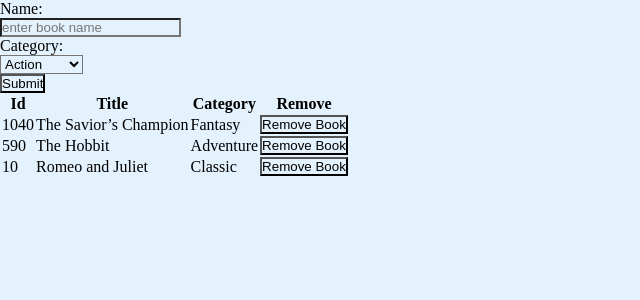
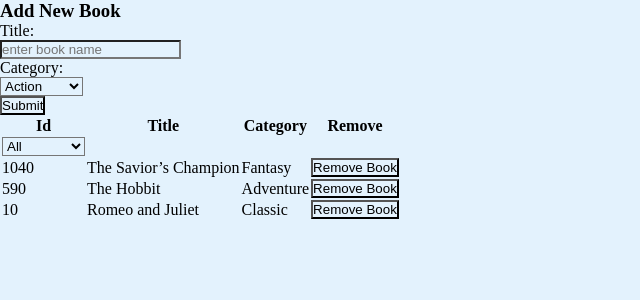
Before and after one commit to Ralph-1/Magic-books-Inc, a React (Create React App) app: page / in a window 1280 px wide. Shown: the top 300 px of the page, without its empty margins (0-640 px from the left). Built offline with nearby package versions, Linux system fonts and the light colour scheme.

Commit message:
Add filter function

```diff
--- a/src/actions.js
+++ b/src/actions.js
@@ -1,2 +1,3 @@
 export const CREATE_BOOK = 'CREATE_BOOK';
 export const REMOVE_BOOK = 'REMOVE_BOOK';
+export const CHANGE_FILTER = 'CHANGE_FILTER';
--- a/src/actions/index.js
+++ b/src/actions/index.js
@@ -1,4 +1,4 @@
-import { CREATE_BOOK, REMOVE_BOOK } from '../actions';
+import { CREATE_BOOK, REMOVE_BOOK, CHANGE_FILTER } from '../actions';
 
 const createBook = (book) => ({
   type: CREATE_BOOK,
@@ -10,4 +10,9 @@ const removeBook = (id) => ({
   payload: id,
 });
 
-export { createBook, removeBook };
+const filter = (filter) => ({
+  type: CHANGE_FILTER,
+  payload: filter,
+});
+
+export { createBook, removeBook, filter };
--- /dev/null
+++ b/src/categories/Categories.js
@@ -0,0 +1,3 @@
+/* eslint-disable import/prefer-default-export */
+export const categories = ['Action', 'Biography', 'History',
+  'Horror', 'Kids', 'Learning', 'Sci-Fi', 'Adventure', 'Classic', 'Fantasy'];
--- /dev/null
+++ b/src/components/CategoryFilter.js
@@ -0,0 +1,21 @@
+import React from 'react';
+import PropTypes from 'prop-types';
+import { categories } from '../categories/Categories';
+
+const CategoryFilter = ({ onSelectHandler }) => (
+  <div>
+    <select name="category" id="category" onChange={(e) => onSelectHandler(e.target.value)}>
+      {['All', ...categories].map((category) => (
+        <option key={`${category}`} value={category}>
+          {category}
+        </option>
+      ))}
+    </select>
+  </div>
+);
+
+CategoryFilter.propTypes = {
+  onSelectHandler: PropTypes.func.isRequired,
+};
+
+export default CategoryFilter;
--- a/src/containers/BooksForm.js
+++ b/src/containers/BooksForm.js
@@ -1,12 +1,10 @@
 import React, { useState } from 'react';
 import { connect } from 'react-redux';
 import PropTypes from 'prop-types';
+import { categories } from '../categories/Categories';
 import { createBook } from '../actions/index';
 
-const BooksForm = ({ createBook }) => {
-  const categories = ['Action', 'Biography', 'History',
-    'Horror', 'Kids', 'Learning', 'Sci-Fi'];
-
+function BooksForm({ createBook }) {
   const [values, setValues] = useState({
     id: '',
     title: '',
@@ -33,15 +31,16 @@ const BooksForm = ({ createBook }) => {
     setValues({
       id: '',
       title: '',
-      cartegory: 'Action',
+      category: 'Action',
     });
   };
 
   return (
     <div>
+      <h3>Add New Book</h3>
       <form onSubmit={handleSubmit}>
         <div>
-          <span>Name: </span>
+          <span>Title: </span>
           <br />
           <input type="text" name="title" id="title" placeholder="enter book name" value={values.title} onChange={handleChange} />
         </div>
@@ -60,7 +59,7 @@ const BooksForm = ({ createBook }) => {
       </form>
     </div>
   );
-};
+}
 
 BooksForm.propTypes = {
   createBook: PropTypes.func.isRequired,
--- a/src/containers/BooksList.js
+++ b/src/containers/BooksList.js
@@ -3,16 +3,22 @@ import { connect } from 'react-redux';
 import PropTypes from 'prop-types';
 import Book from '../components/Book';
 import * as actions from '../actions/index';
+import CategoryFilter from '../components/CategoryFilter';
 
-const BooksList = ({ books, removeBook }) => {
+const BooksList = ({ books, removeBook, filter }) => {
   const handleRemoveBook = (e, book) => {
     e.preventDefault();
     removeBook(book.id);
   };
 
+  const handleFilterChange = (fil) => {
+    filter(fil);
+  };
+
   return (
     <div>
       <table>
+        <CategoryFilter onSelectHandler={handleFilterChange} />
         <thead>
           <tr>
             <th>Id</th>
@@ -43,6 +49,7 @@ BooksList.defaultProps = {
 BooksList.propTypes = {
   books: PropTypes.oneOfType([PropTypes.array]),
   removeBook: PropTypes.func.isRequired,
+  filter: PropTypes.func.isRequired,
 };
 
 export default connect(mapStateToProps, actions)(BooksList);
```
Also changed, not shown: src/reducers/filter.js (added, +12 -0 lines).
